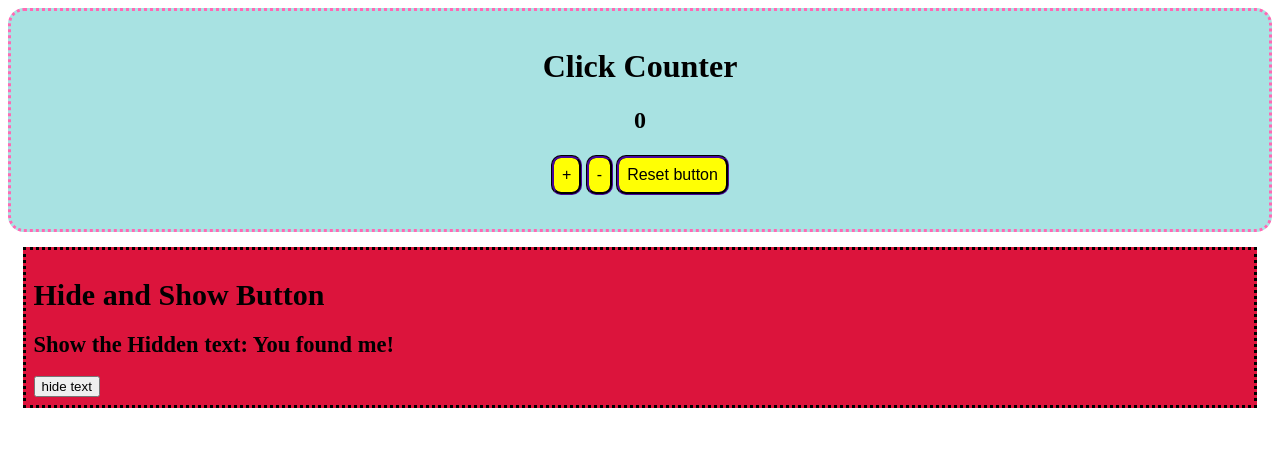
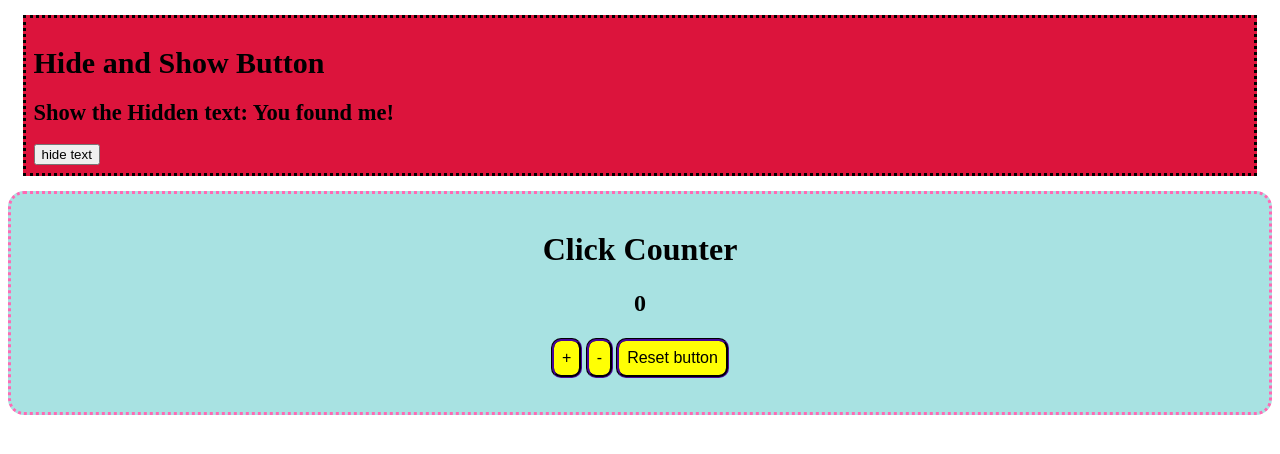
Before and after one commit to TheNimum/LearningVue00000001, a Vue app: page / in a window 1280 px wide. Shown: the top 454 px of the page. Built offline with nearby package versions, Linux system fonts and the light colour scheme.

Commit message:
Börjar bryta ut allt ifrån första componenten

```diff
--- a/src/App.vue
+++ b/src/App.vue
@@ -1,15 +1,23 @@
 <template>
-    <HelloWorld msg="Welcome to Your Vue.js App"/>
+  <div>
+   <hello-world/>
+   <Counter></Counter>
+   </div>
+
+
+
 </template>
 
 <script>
 import HelloWorld from './components/HelloWorld.vue'
+import Counter from './components/Counter.vue'
 
 export default {
   name: 'App',
   components: {
-    HelloWorld
-  }
+    HelloWorld,
+    Counter
+  },
 }
 </script>
 
--- /dev/null
+++ b/src/components/Counter.vue
@@ -0,0 +1,70 @@
+<template>
+	<!-- en räknare som plus, minus och reset knapp  -->
+	<div class="btn-counter">
+      <h1> Click Counter </h1>
+    <h2> {{ i }} </h2>
+    <button class="btn increase"
+     v-show="showButton"
+     v-on:click="increase">
+     + </button>
+    <button class="btn decrease"
+     v-show="showButton"
+     v-on:click="decrease">
+     - </button>
+    <button class="btn reset"
+    v-show="resetCountButton"
+    v-on:click="resetButton">
+      Reset button</button>
+    </div>
+</template>
+
+<script>
+
+
+export default ({
+	data: () => ({
+		resetCountButton: true,
+		showButton: true,
+		i: 0,
+	}),
+	methods: {
+	revealButton(){
+    this.visible = !this.visible;
+    },
+    resetButton() {
+    this.i = 0;
+    },
+    increase() {
+    this.i++
+    },
+    decrease() {
+    this.i--
+    },
+  },
+
+})
+</script>
+
+<style scoped>
+	.btn-counter{
+
+  background-color: rgb(168, 226, 226);
+  border:indigo;
+  border: dotted hotpink;
+  text-align: center;
+  padding-bottom: 2em;
+  padding-top: 1em;
+  text-align: center;
+  border-radius: 1em;
+}
+
+.btn{
+  font-size: 1em;
+  background-color: rgb(255, 255, 4);
+  padding:0.5em;
+  margin:0.1em;
+  border: groove rgb(33, 3, 71);
+  border-radius: 10px;
+}
+.btn:hover{ background-color: greenyellow;}
+</style>
--- a/src/components/HelloWorld.vue
+++ b/src/components/HelloWorld.vue
@@ -1,23 +1,8 @@
 <template>
   <div class="hello">
 
-     <!-- en räknare som plus, minus och reset knapp  -->
-    <div class="btn-counter">
-      <h1> Click Counter </h1>
-    <h2> {{ i }} </h2>
-    <button class="btn increase"
-     v-show="showButton"
-     v-on:click="increase">
-     + </button>
-    <button class="btn decrease"
-     v-show="showButton"
-     v-on:click="decrease">
-     - </button>
-    <button class="btn reset"
-    v-show="resetCountButton"
-    v-on:click="resetButton">
-      Reset button</button>
-    </div>
+
+
 
 
       <!-- här vill jag göra en knapp som gör saker onsynlig eller synlig -->
@@ -39,7 +24,7 @@ export default {
   name: 'HelloWorld',
 
   data: () => ({
-    showButton: true,
+
     ShowText: true,
     resetCountButton: true,
     nowYouSee: true,
@@ -87,32 +72,7 @@ export default {
   background: crimson;
 
 }
-.btn-counter{
 
-  background-color: rgb(168, 226, 226);
-  border:indigo;
-  border: dotted hotpink;
-  text-align: center;
-  padding-bottom: 2em;
-  padding-top: 1em;
-
-  text-align: center;
-  border-radius: 1em;
-
-
-
-}
-
-
-.btn{
-  font-size: 1em;
-  background-color: rgb(255, 255, 4);
-  padding:0.5em;
-  margin:0.1em;
-  border: groove rgb(33, 3, 71);
-  border-radius: 10px;
-}
-.btn:hover{ background-color: greenyellow;}
 
 
 h3 {
```
